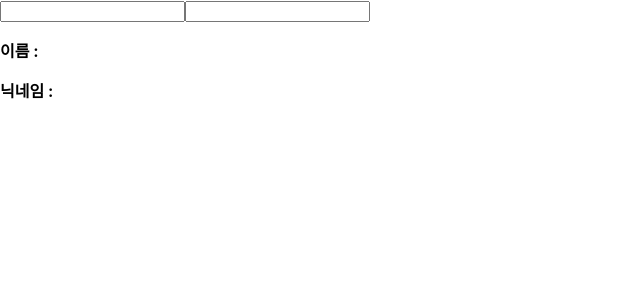
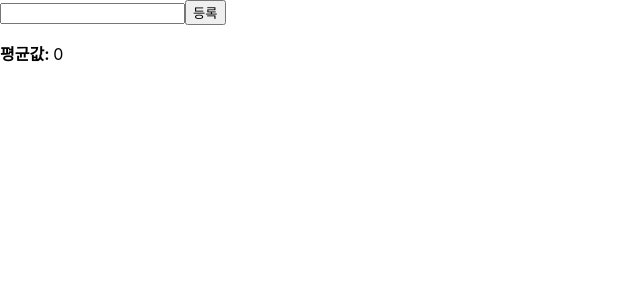
Before and after one commit to develup8/react_lv1, a React (Create React App) app in the folder hooks-tutorial/: page / in a window 1280 px wide. Shown: the top 300 px of the page, without its empty margins (0-640 px from the left). Built offline with nearby package versions, Linux system fonts and the light colour scheme.

Commit message:
useMemo - 함수형 컴포넌트내부에서 발생하는 연산을 최적화할 수 있다.

```diff
--- a/hooks-tutorial/src/App.js
+++ b/hooks-tutorial/src/App.js
@@ -1,8 +1,8 @@
 import React from "react";
-import Info from "./Info";
+import Average from "./Average";
 
 const App = () => {
-  return <Info />;
+  return <Average />;
 };
 
 export default App;
--- /dev/null
+++ b/hooks-tutorial/src/Average.js
@@ -0,0 +1,40 @@
+import React, { useState } from "react";
+
+const getAverage = (numbers) => {
+  console.log("평균값 계산중...");
+  if (numbers.length === 0) return 0;
+  const sum = numbers.reduce((a, b) => a + b);
+  return sum / numbers.length;
+};
+
+const Average = () => {
+  const [list, setList] = useState([]);
+  const [number, setNumber] = useState("");
+
+  const onChange = (e) => {
+    setNumber(e.target.value);
+  };
+  const onInsert = (e) => {
+    const nextList = list.concat(parseInt(number));
+    setList(nextList);
+    setNumber("");
+  };
+
+  return (
+    <div>
+      <input value={number} onChange={onChange} />
+      <button onClick={onInsert}>등록</button>
+      <ul>
+        {list.map((value, index) => (
+          <li key={index}>{value}</li>
+        ))}
+      </ul>
+      <div>
+        <strong>평균값: </strong>
+        {getAverage(list)}
+      </div>
+    </div>
+  );
+};
+
+export default Average;
```
